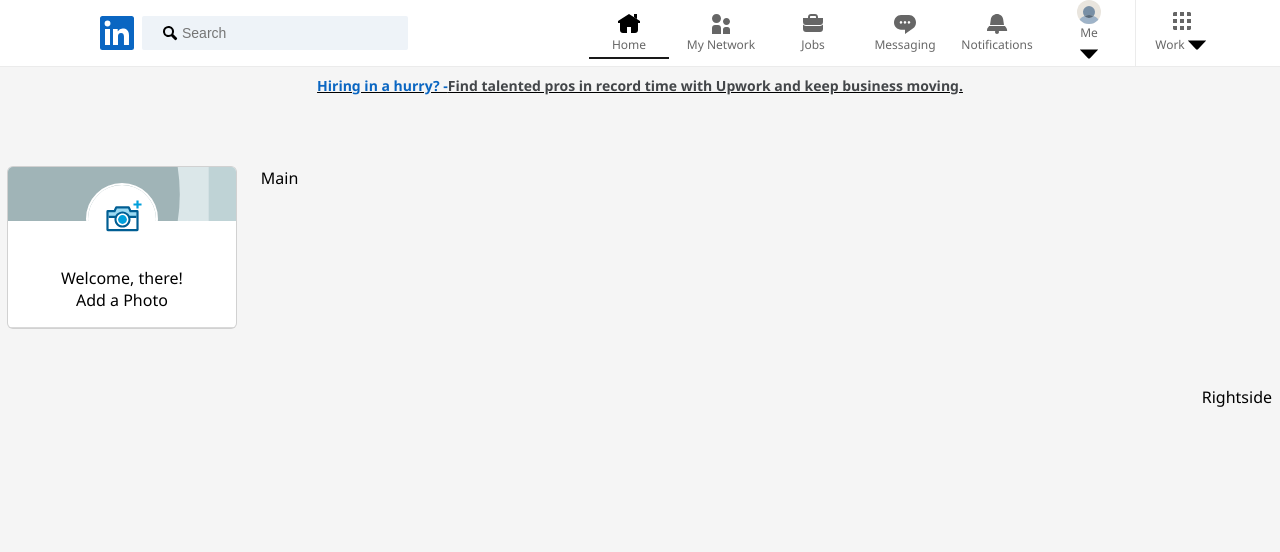
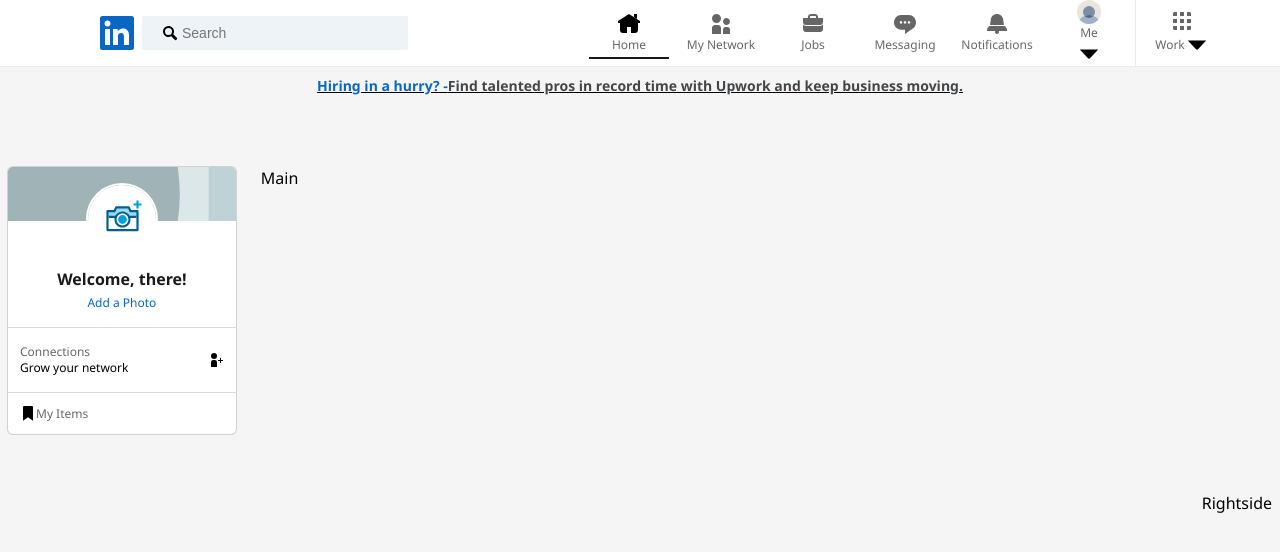
Before and after one commit to AhirwarTarun27/Replica-of-LinkedIn, a React (Create React App) app: page /home in a window 1280 px wide. Shown: the top 552 px of the page. Built offline with nearby package versions, Linux system fonts and the light colour scheme.

Commit message:
left card is in progress

```diff
--- a/src/components/LeftSide.js
+++ b/src/components/LeftSide.js
@@ -14,6 +14,21 @@ const Leftside = (props) => {
             <AddPhotoText>Add a Photo</AddPhotoText>
           </a>
         </UserInfo>
+        <Widget>
+          <a>
+            <div>
+              <span>Connections</span>
+              <span>Grow your network</span>
+            </div>
+            <img src="/images/widget-icon.svg" alt="" />
+          </a>
+        </Widget>
+        <Item>
+          <span>
+            <img src="/images/item-icon.svg" alt="" />
+            My Items
+          </span>
+        </Item>
       </ArtCard>
     </Container>
   );
@@ -64,8 +79,78 @@ const Photo = styled.div`
   border-radius: 50%;
 `;
 
-const Link = styled.div``;
+const Link = styled.div`
+  font-size: 16px;
+  line-height: 1.5;
+  color: rgba(0, 0, 0, 0.9);
+  font-weight: 600;
+`;
 
-const AddPhotoText = styled.div``;
+const AddPhotoText = styled.div`
+  color: #0a66c2;
+  margin-top: 4px;
+  font-size: 12px;
+  line-height: 1.33;
+  font-weight: 500;
+`;
+
+const Widget = styled.div`
+  border-bottom: 1px solid rgba(0, 0, 0, 0.15);
+  padding-top: 12px;
+  padding-bottom: 12px;
+
+  & > a {
+    text-decoration: none;
+    display: flex;
+    justify-content: space-between;
+    align-items: center;
+    padding: 4px 12px;
+  }
+
+  &:hover {
+    background-color: rgba(0, 0, 0, 0.08);
+  }
+
+  div {
+    display: flex;
+    flex-direction: column;
+    text-align: left;
+    span {
+      font-size: 12px;
+      line-height: 1.333;
+
+      &:first-child {
+        color: rgba(0, 0, 0, 0.6);
+      }
+      &:nth-child(2) {
+        color: rgba(0, 0, 0, 1);
+      }
+    }
+  }
+
+  svg {
+    color: rgba(0, 0, 0, 1);
+  }
+`;
+
+const Item = styled.a`
+  border-color: rgba(0, 0, 0, 0.8);
+  text-align: left;
+  padding: 12px;
+  font-size: 12px;
+  display: block;
+  span {
+    display: flex;
+    align-items: center;
+    color: rgba(0, 0, 0, 0.6);
+    svg {
+      color: rgba(0, 0, 0, 0.08);
+    }
+  }
+
+  &:hover {
+    background-color: rgba(0, 0, 0, 0.08);
+  }
+`;
 
 export default Leftside;
```
